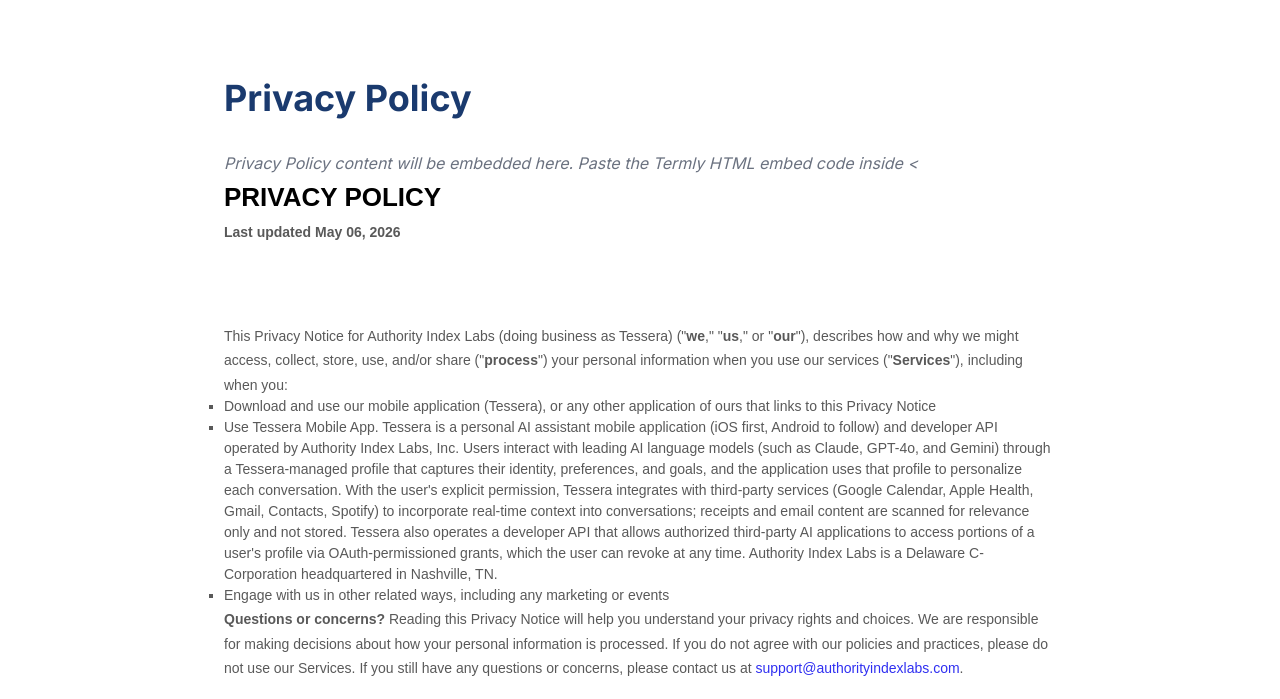
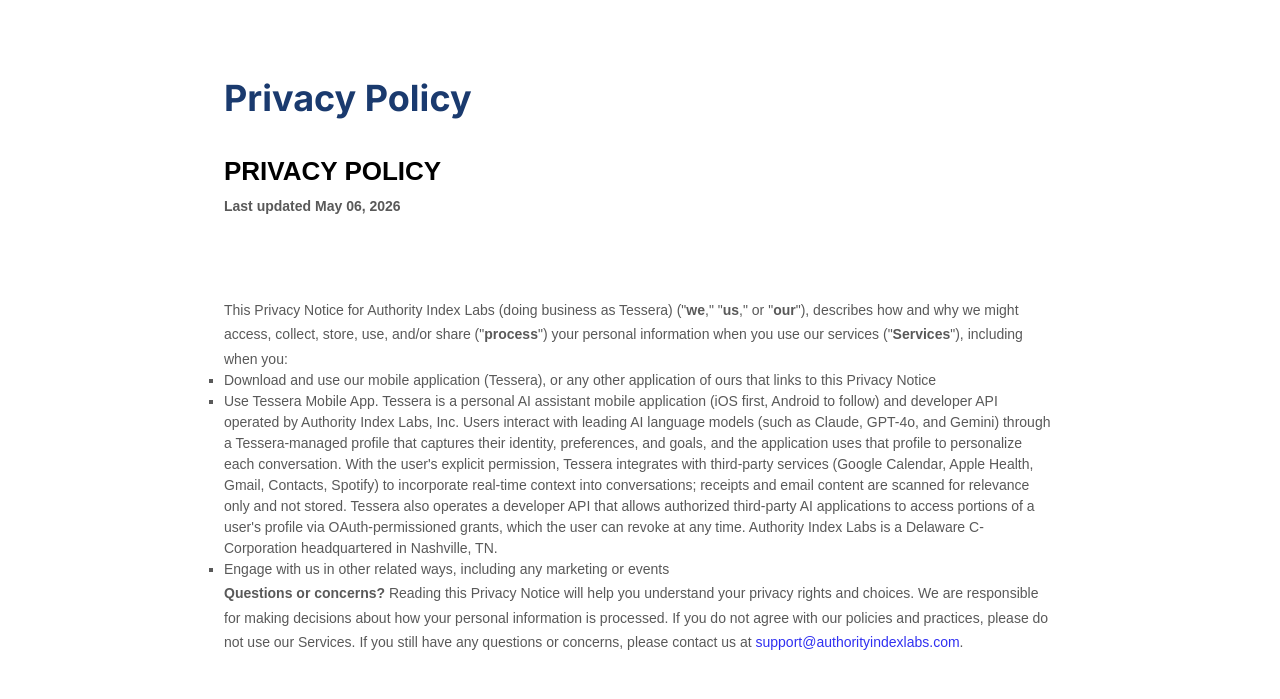
Before and after one commit to AuthorityIndexLabs/website, a plain HTML site: page privacy.html in a window 1280 px wide. Shown: the part 82-781 px from the top of the page. Drawn offline with nearby package versions, Linux system fonts and the light colour scheme.

Commit message:
Update privacy.html

```diff
--- a/privacy.html
+++ b/privacy.html
@@ -63,7 +63,7 @@
 
     <!-- Termly privacy policy HTML — paste Termly embed code below this comment -->
     <div id="termly-privacy-content" class="prose prose-lg max-w-none text-gray-700 leading-relaxed">
-      <p class="text-gray-500 italic">Privacy Policy content will be embedded here. Paste the Termly HTML embed code inside <<style>
+      <p class="text-gray-500 italic"><style>
   [data-custom-class='body'], [data-custom-class='body'] * {
           background: transparent !important;
         }
```
